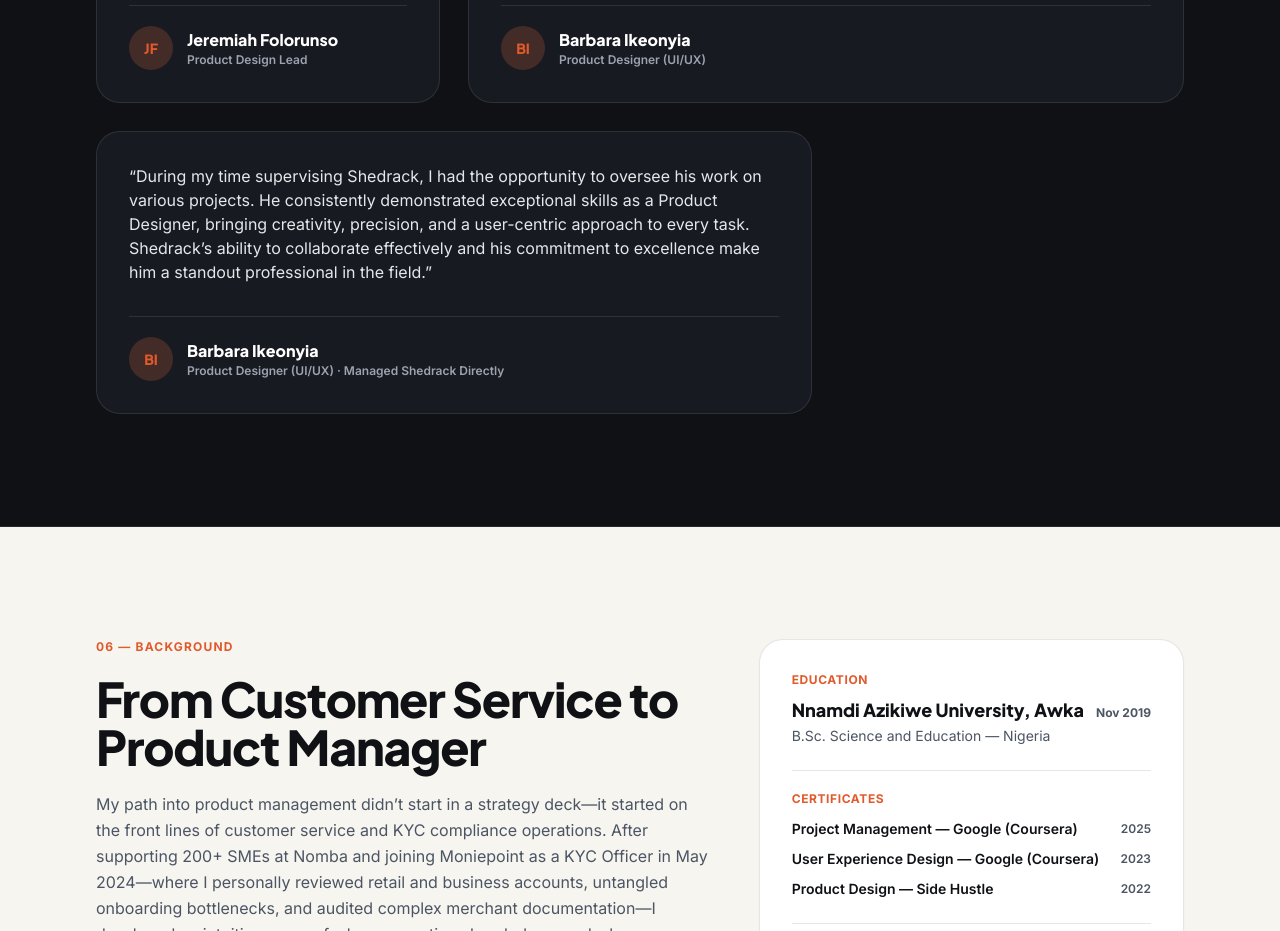
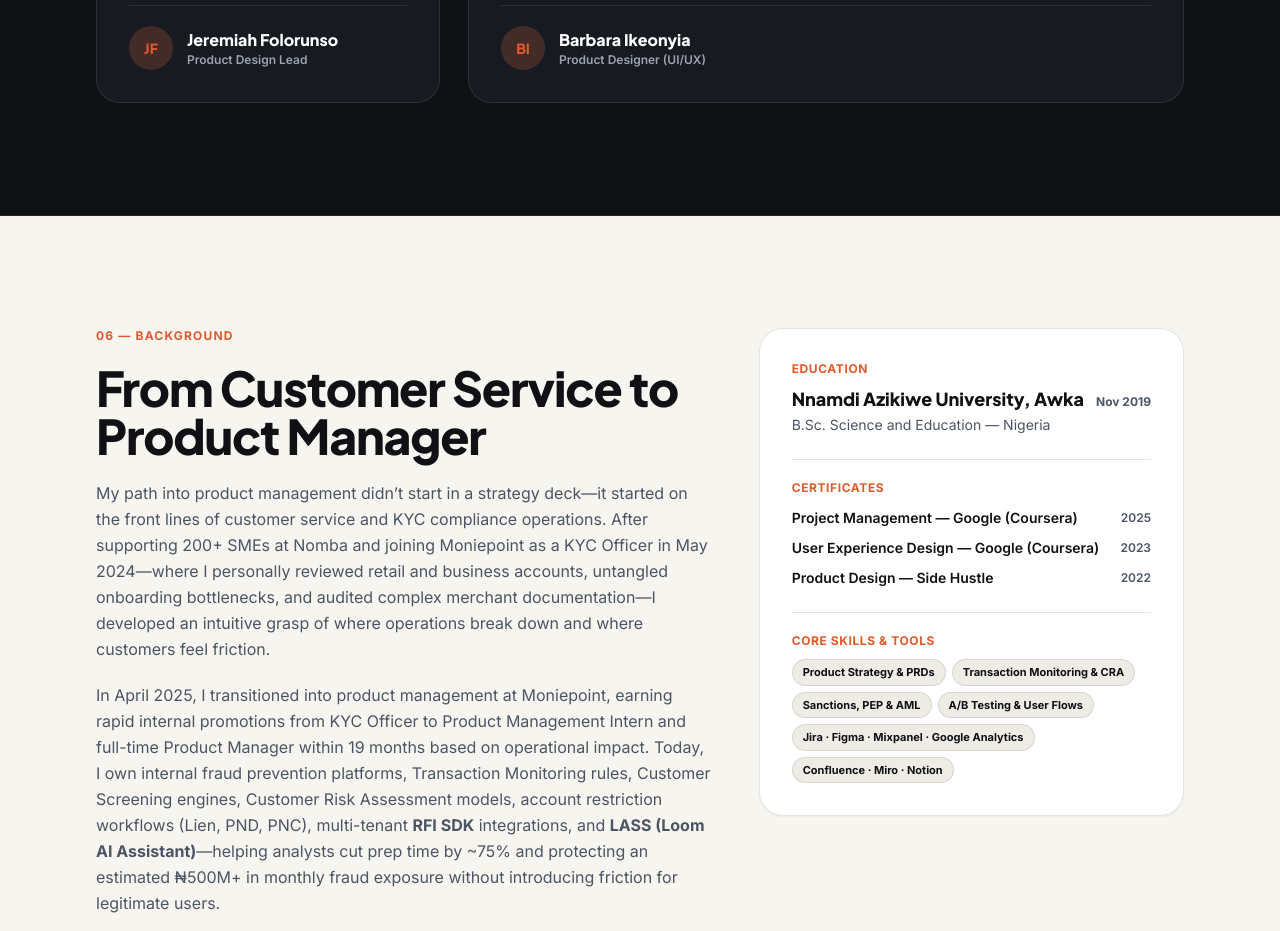
Before and after one commit to Inknifty/shedrack-ananwude-portfolio, a plain HTML site: page index.html in a window 1280 px wide. Shown: the part 8180-9111 px from the top of the page. Drawn offline with nearby package versions, Linux system fonts and the light colour scheme.

Commit message:
Update index.html

```diff
--- a/index.html
+++ b/index.html
@@ -825,22 +825,6 @@
               <div>
                 <h3 class="font-display font-extrabold text-base text-white">Barbara Ikeonyia</h3>
                 <p class="text-xs font-semibold text-gray-400">Product Designer (UI/UX)</p>
-              </div>
-            </div>
-          </div>
-
-          <!-- Quote 5: Barbara Ikeonyia -->
-          <div class="interactive-card p-8 rounded-3xl bg-slateCard border border-white/10 flex flex-col justify-between md:col-span-2 lg:col-span-2">
-            <p class="text-sm sm:text-base text-gray-200 leading-relaxed">
-              “During my time supervising Shedrack, I had the opportunity to oversee his work on various projects. He consistently demonstrated exceptional skills as a Product Designer, bringing creativity, precision, and a user-centric approach to every task. Shedrack’s ability to collaborate effectively and his commitment to excellence make him a standout professional in the field.”
-            </p>
-            <div class="mt-8 pt-5 border-t border-white/10 flex items-center gap-3.5">
-              <div class="w-11 h-11 rounded-full bg-terracotta/20 text-terracotta font-display font-extrabold text-sm flex items-center justify-center shrink-0">
-                BI
-              </div>
-              <div>
-                <h3 class="font-display font-extrabold text-base text-white">Barbara Ikeonyia</h3>
-                <p class="text-xs font-semibold text-gray-400">Product Designer (UI/UX) · Managed Shedrack Directly</p>
               </div>
             </div>
           </div>
```
